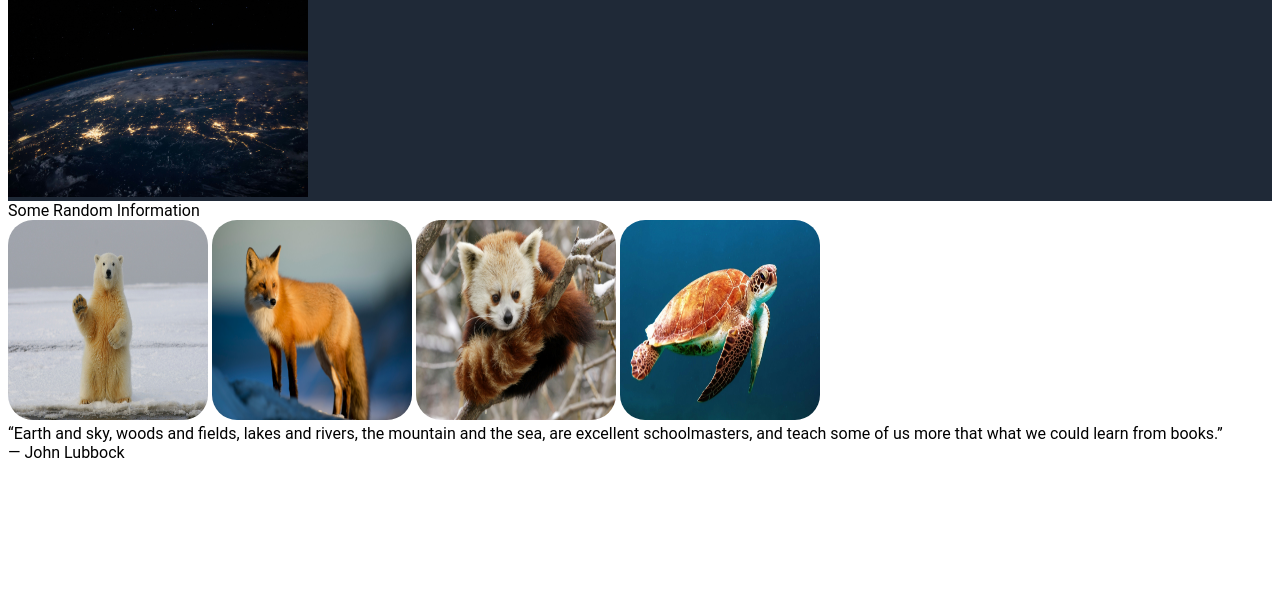
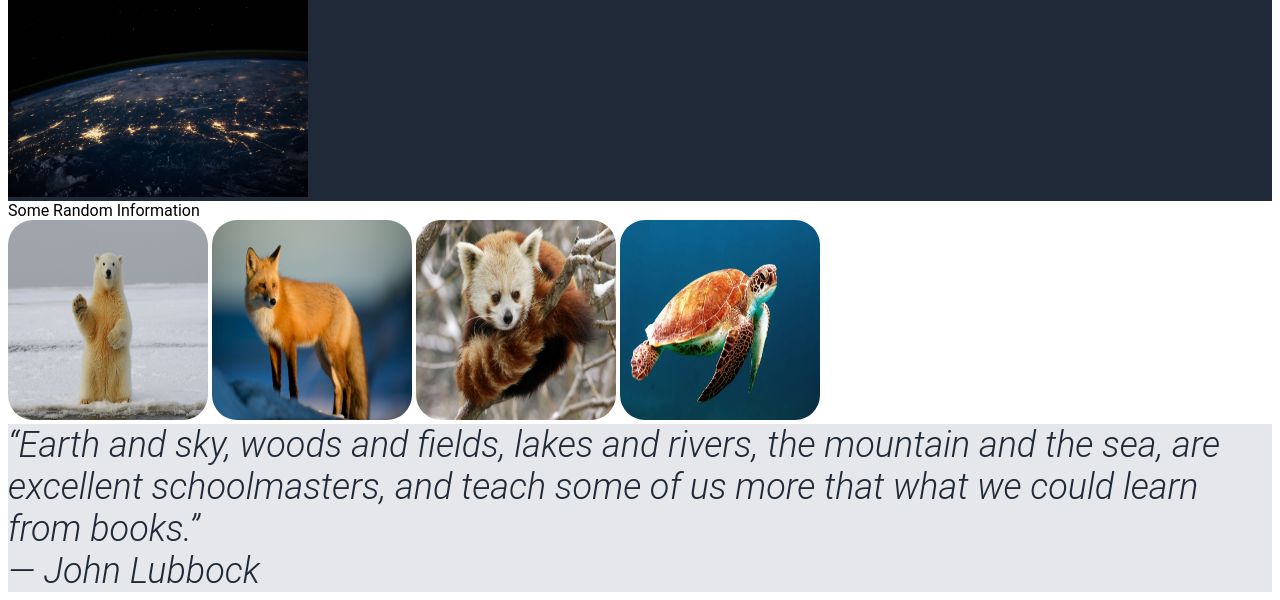
Before and after one commit to YashodhanM/odin-landing-project, a plain HTML site: page index.html in a window 1280 px wide. Shown: the part 241-841 px from the top of the page. Before the commit the page ends 800 px from the top, so only its background shows below. Drawn offline with Linux system fonts and the light colour scheme.

Commit message:
Edit: Add style to the quote section

```diff
--- a/style.css
+++ b/style.css
@@ -51,3 +51,11 @@ img{
     height: 200px;
     border-radius: 25px;
 }
+
+.quote{
+    background-color: #E5E7EB;
+    font-size: 36px;
+    color:#1F2937;
+    font-weight: 300;
+    font-style: italic;
+}
```
